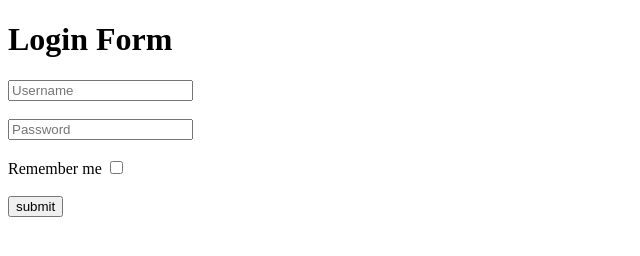
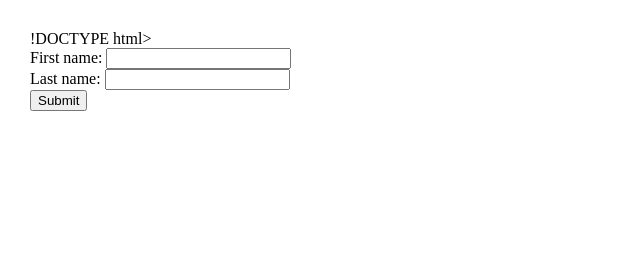
Before and after one commit to acciojob/remember-me-login-form-prithvirajbarad, a website: page main.html in a window 1280 px wide. Shown: the whole page, without its empty margins (0-640 px from the left). Drawn offline with Linux system fonts and the light colour scheme.

Commit message:
created a submission

```diff
--- a/main.html
+++ b/main.html
@@ -1,30 +1,23 @@
-<!DOCTYPE html>
+!DOCTYPE html>
 
 <html>
 
 <head>
+	<meta charset=utf-8 />
+		<title>Return first and last name from a form</title>
+		<style type="text/css">
+			body {margin: 30px;}
+		</style>
 	<link rel="stylesheet" href="styles.css">
 </head>
 
 <body>
-	<!-- the entire body must be written by student -->
+	<form id="form1" onsubmit="getFormvalue()">
+		First name: <input type="text" id="first" name="fname"><br>
+		Last name: <input type="text" id="last" name="lname"><br>
+		<input type="submit" value="Submit">
+	</form>
 
-	<h1>Login Form</h1>
-
-	<form>
-		<input id="username" placeholder="Username" type="text"/>
-	    </br>
-	    </br>
-		<input id="password" placeholder="Password" type="password"/>
-	    </br>
-	    </br>
-		<label for="checkbox">Remember me</label>
-		<input id="checkbox"  type="checkbox"/>
-	    </br>
-	    </br>
-		<input type="submit" id="submit" value="submit"/>
-
-	</form>
     <script type="text/javascript" src="./script.js">
 </script>
 
--- a/script.js
+++ b/script.js
@@ -1,10 +1,6 @@
-//your JS code here. If required.
-let formEle = document.querySelector("form");
-
-formEle.addEventListener("submit", submitForm);
-
-function submitForm(e){
-	e.preventDefault();
-	let checkEle = document.getElementById("checkbox").checked;
-	alert( `${checkEle}`);
+function getFormvalue() {
+    //Write your code here
+	let first = document.getElementById("first").value;
+	let last = document.getElementById("last").value;
+	alert(first+" "+last);
 }
```
